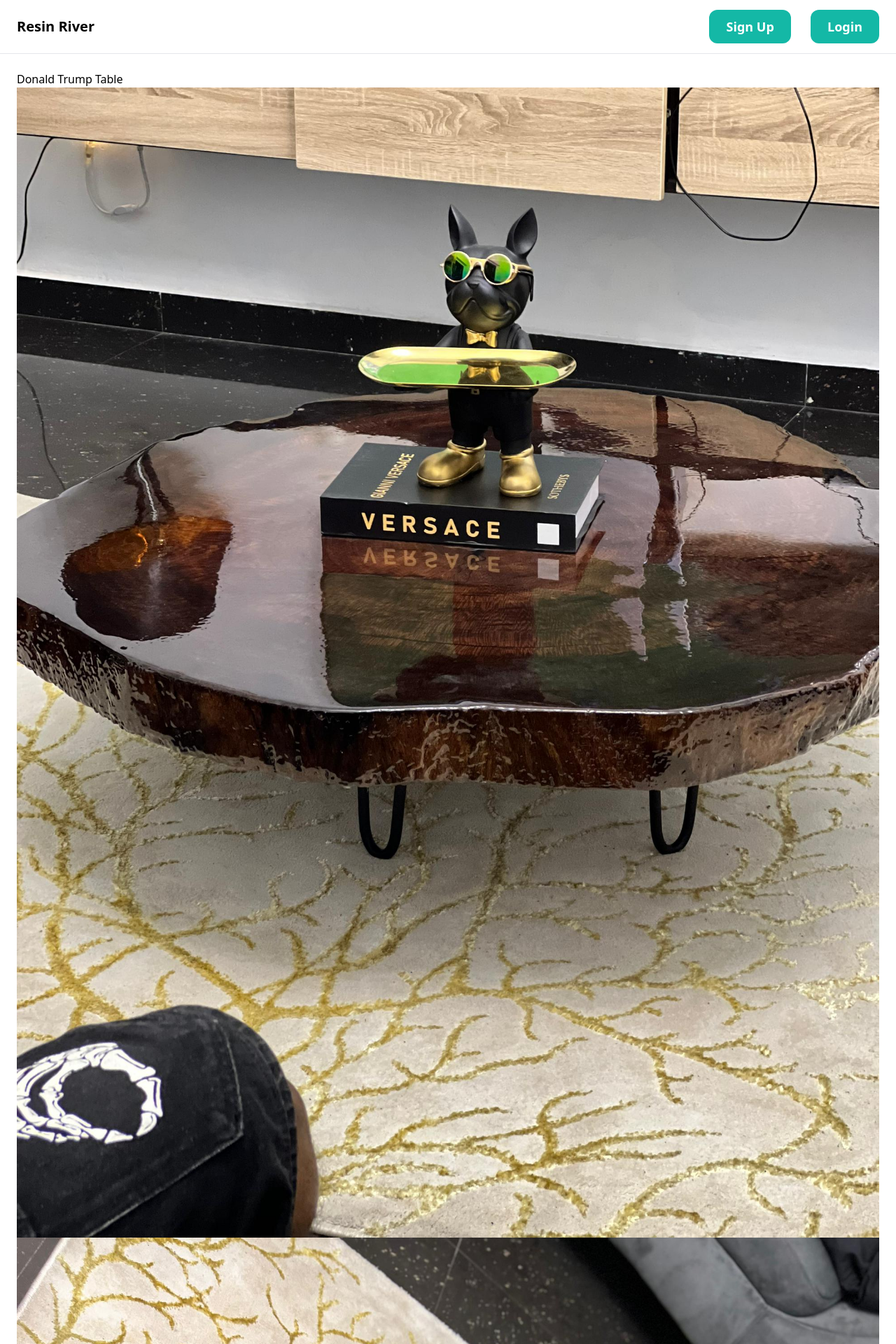
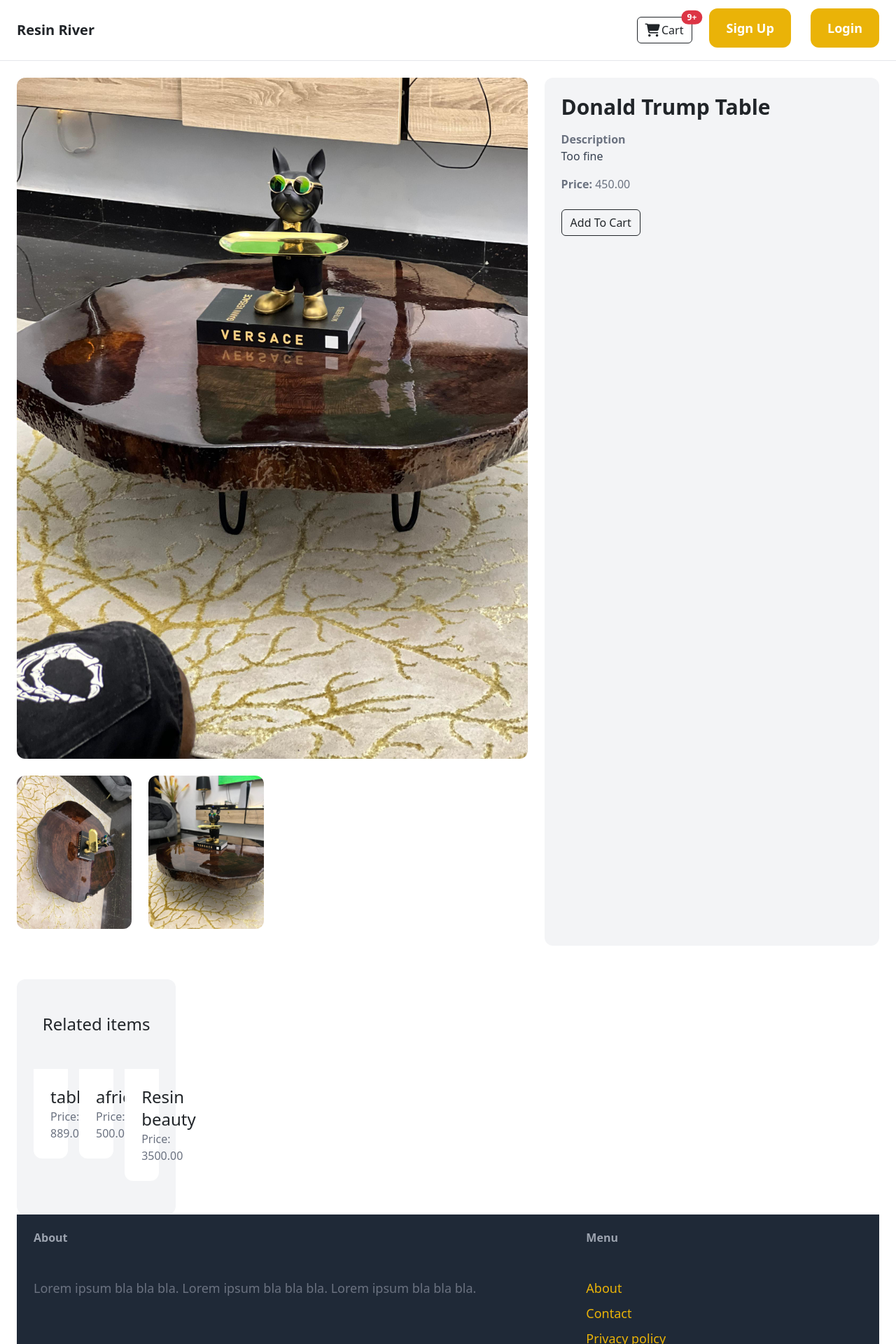
Before and after one commit to SyntaxSprite/resin_river, a Django app: a page that uses resin_river/templates/base.html in a window 1280 px wide. Shown: the top 1920 px of the page at 70% size. Run offline with Django 4.2, Linux system fonts and the light colour scheme; data comes from the database, SQL or seed files in the repository; both versions use the stored data as it was after the commit; some libraries are stand-ins or nearby versions.

Commit message:
working on cart functions part 1

```diff
--- a/resin_river/resin_apps/admin.py
+++ b/resin_river/resin_apps/admin.py
@@ -4,7 +4,7 @@
 
 class ItemsAdmin(admin.ModelAdmin):
     list_display = ('name', 'price', 'Category',)
-    list_filter = ('Category','price',)
+    list_filter = ('Category','price','Tag',)
     prepopulated_fields = {'slug':('name',)}
 
 
--- a/resin_river/resin_apps/models.py
+++ b/resin_river/resin_apps/models.py
@@ -47,7 +47,7 @@
     slug = models.SlugField(default="", unique=True, null=True)
 
     class Meta:
-        ordering = ['-created_at']
+
         verbose_name_plural = 'Items'
 
     def __str__(self):
--- a/resin_river/resin_apps/templates/resin_apps/item-details.html
+++ b/resin_river/resin_apps/templates/resin_apps/item-details.html
@@ -3,64 +3,134 @@
 {% block title %}{{post.slug}}{% endblock title %}
 
 {% block content %}
-    <h2>{{post.name}}</h2>
-    <section>
-        <img src="{{post.image1.url}}" alt="{{post.name}}">
-    </section>
-    <section id="smaller-image">
-        <ul>
+<div class="grid grid-cols-5 gap-6">
+    <div class="col-span-3">
+        <img src="{{post.image1.url}}" class="rounded-xl" id="mainImage">
+
+        <section class="grid grid-cols-4 gap-4" >
+
                 {% if post.image2 %}
-            <li><img src="{{post.image2.url}}" alt=""></li>
+                <div class="mt-6 mb-6" "col-span-1">
+                    <a href="#" onclick="changeMainImage('{{post.image2.url}}'); return false;">
+                        <img src="{{post.image2.url}}" class="rounded-xl">
+                    </a>
+                </div>
                 {% else %}
-            <li>No picture available</li>
+                <div class="mt-3 mb-3">
+                    <p class="text-red-500">No picture available</p>
+                </div>
                 {% endif %}
 
                 {% if post.image3 %}
-            <li><img src="{{post.image3.url}}" alt=""></li>
+                <div class="mt-6 mb-6" "col-span-1">
+                    <a href="#" onclick="changeMainImage('{{post.image3.url}}'); return false;">
+                        <img src="{{post.image3.url}}" class="rounded-xl">
+                    </a>
+                </div>
                 {% else %}
-            <li>No picture available</li>
+                <div class="mt-3 mb-3">
+                    <p class="text-red-500">No picture available</p>
+                </div>
                 {% endif %}
-        </ul>
+
+
+
+<script>
+    // Define the changeMainImage function in the global scope
+    function changeMainImage(newSrc) {
+        document.getElementById('mainImage').src = newSrc;
+    }
+
+    // Attach click event handlers after the DOM has fully loaded
+    document.addEventListener("DOMContentLoaded", function() {
+        // Attach click event handlers to your images
+        var mainImage = document.getElementById('mainImage');
+        var image2 = document.getElementById('image2');
+        var image3 = document.getElementById('image3');
+
+        if (mainImage) {
+            mainImage.addEventListener('click', function() {
+                changeMainImage(mainImage.src);
+            });
+        }
+
+        if (image2) {
+            image2.addEventListener('click', function() {
+                changeMainImage(image2.src);
+            });
+        }
+
+        if (image3) {
+            image3.addEventListener('click', function() {
+                changeMainImage(image3.src);
+            });
+        }
+    });
+</script>
+
+
         </section>
-        <section id="describe">
-            <p>{{post.description}}</p>
-            <span>{{post.price}}</span>
-        </section>
-    <section class="add-to-cart">
-        <form action="{% url "cart-list" %}", method="POST">
+
+</div>
+        <section class="col-span-2 p-6 bg-gray-100 rounded-xl">
+            <strong class="mb-6 text-3xl">{{post.name}}</strong>
+            <p class="text-gray-700 mt-3 mb-3">
+                <strong class="text-gray-500 ">Description</strong> <br>
+                {{post.description}}</p>
+            <span class="text-gray-500"><strong>Price: </strong>{{post.price}}</span>
+
+    <section class="mt-6 mb-6">
+        <form id="addToCartForm" data-url="{% url 'add-to-cart' %}">
             {% csrf_token %}
-            <input type="hidden", name="post_id", value="{{post.id}}" >
-            <button type="submit", class="add-to-cart-button">Add To Cart</button>
+            <input type="hidden" name="post_id" value="{{ post.id }}">
+            <button type="button" class="btn btn-outline-dark position-relative">Add To Cart</button>
         </form>
         <script>
-            $('.add-to-cart-button').click(function(event) {
+            $('#addToCartForm').on('submit', function(event) {
                 // Prevent the default form submission
                 event.preventDefault();
 
-                // Get the post_id from the hidden input inside the form
-                var post_id = $('input[name="post_id"]').val();
+                $.ajax({
+                    type: 'POST',
+                    url: '{% url "add-to-cart" %}',
+                    data: {
+                        post_id : $('#addToCartForm').val()
+                    },
+                })
+
 
                 // Send a POST request to your AddToCart view
-                $.post('/add-to-cart-ajax/', { post_id: post_id }, function(response) {
+                $.post($(this).data('url'), { post_id: post_id }, function(response) {
                     if (response.success) {
                         alert('Item added to cart!');
                         updateMiniCart();
-
-                        window.location.href = '/cart-list/';
                     } else {
                         alert('Failed to add item to cart.');
                     }
                 });
             });
 
-            function updateMiniCart() {
-                $.get('/get-mini-cart-ajax/', function(cartData) {
-                    $('.mini-cart').html(cartData);
-                    window.location.href = '/cart-list/';  // Redirect to the cart-list page
-                });
-            }
+        </script>
+     </section>
+</section>
+<div class="mt-6 px-6 py-12 bg-gray-100 rounded-xl">
+    <h2 class="mb-12 text-2xl text-center">Related items</h2>
 
-        </script>
+    <div class="grid grid-cols-3 gap-3">
+        {% for item in related_items %}
+            <div>
+                <a href="{% url 'item-details' item.slug %}">
+                    <div>
+                        <img src="{{ item.image.url }}" class="rounded-t-xl">
+                    </div>
 
-    </section>
+                    <div class="p-6 bg-white rounded-b-xl">
+                        <h2 class="text-2xl">{{ item.name }}</h2>
+                        <p class="text-gray-500">Price: {{ item.price }}</p>
+                    </div>
+                </a>
+            </div>
+        {% endfor %}
+    </div>
+</div>
 {% endblock content %}
--- a/resin_river/resin_apps/views.py
+++ b/resin_river/resin_apps/views.py
@@ -1,6 +1,6 @@
 from django.shortcuts import render, redirect
 from django.contrib.auth.decorators import login_required
-from .models import Items
+from .models import Items, Category
 from django.views import View
 from django.http import HttpResponseRedirect, JsonResponse
 from .forms import SignupForm
@@ -8,8 +8,8 @@
 # Create your views here.
 
 def startingpage(request):
-    latest_posts = Items.objects.all().order_by('created_at')[:3]
-    featured_posts = Items.objects.filter(Tag__caption='Featured')[:3]
+    latest_posts = Items.objects.all().order_by('-created_at')[0:3]
+    featured_posts = Items.objects.filter(Tag__caption='Featured').order_by('-created_at')[0:3]
 
     context = {
         'latest_posts': latest_posts,
@@ -19,12 +19,15 @@
     return render (request, 'resin_apps/index.html', context)
 
 
+
 class ItemDetails(View):
     def get(self, request, slug):
         post = Items.objects.get(slug=slug)
+        related_items = Items.objects.filter(Category=post.Category).exclude(slug=slug)[:3]
         context = {
             'post':post,
-            'post_tag': post.Tag.all()
+            'post_tag': post.Tag.all(),
+            'related_items': related_items
         }
         return render(request, 'resin_apps/item-details.html', context)
 
@@ -101,14 +104,7 @@
 
         return render(request,'resin_apps/cart-list.html', context)
 
-    def post(self, request):
-        post_id = request.POST.get('post_id')
-        cart_list = request.session.get('cart_list', [])
-        if post_id not in cart_list:
-            cart_list.append(post_id)
-            request.session['cart_list'] = cart_list
-            request.session.modified = True
-        return HttpResponseRedirect(request.path)
+
 
 
 
--- a/resin_river/templates/base.html
+++ b/resin_river/templates/base.html
@@ -6,18 +6,28 @@
 
     <script src="https://cdn.tailwindcss.com"></script>
     <title>{% block title %}{% endblock title %}</title>
+    <link href="https://cdn.jsdelivr.net/npm/bootstrap@5.3.2/dist/css/bootstrap.min.css" rel="stylesheet" integrity="sha384-T3c6CoIi6uLrA9TneNEoa7RxnatzjcDSCmG1MXxSR1GAsXEV/Dwwykc2MPK8M2HN" crossorigin="anonymous">
+    <script src="https://cdn.jsdelivr.net/npm/bootstrap@5.3.2/dist/js/bootstrap.bundle.min.js" integrity="sha384-C6RzsynM9kWDrMNeT87bh95OGNyZPhcTNXj1NW7RuBCsyN/o0jlpcV8Qyq46cDfL" crossorigin="anonymous"></script>
+    <link rel="stylesheet" href="https://cdnjs.cloudflare.com/ajax/libs/font-awesome/6.5.1/css/all.min.css" integrity="sha512-DTOQO9RWCH3ppGqcWaEA1BIZOC6xxalwEsw9c2QQeAIftl+Vegovlnee1c9QX4TctnWMn13TZye+giMm8e2LwA==" crossorigin="anonymous" referrerpolicy="no-referrer" />
+    <script src="https://cdnjs.cloudflare.com/ajax/libs/jquery/3.7.1/jquery.min.js" integrity="sha512-v2CJ7UaYy4JwqLDIrZUI/4hqeoQieOmAZNXBeQyjo21dadnwR+8ZaIJVT8EE2iyI61OV8e6M8PP2/4hpQINQ/g==" crossorigin="anonymous" referrerpolicy="no-referrer"></script>
 </head>
 <body>
     <nav class="py-6 px-6 flex justify-between items-center border-b border-gray-200">
         <a href="/" class="text-xl font-semibold">Resin River</a>
 
         <div class="space-x-6">
+            <a href="" class="btn btn-outline-dark position-relative"><i class="fa-solid fa-cart-shopping fa-beat"></i>
+                Cart
+                <span id="cart_qty" class="position-absolute top-0 start-100 translate-middle badge rounded-pill bg-danger">
+                  9+
+
+                </span>
             {% if request.user.is_authenticated %}
-            <a href="#"><i class="fa-solid fa-user-tie-hair" style="color: #133e2c;"></i></a>
+            <a href="#"><i class="fa-solid fa-user" style="color: #ffd43b;"></i></a>
             <a href="{%url "logout"%}" class="px-6 py-3 text-lg font-semibold bg-red-500 text-white rounded-xl hover:bg-red-700">Logout</a>
             {% else %}
-            <a href="{% url "sign-up" %}" class="px-6 py-3 text-lg font-semibold bg-teal-500 text-white rounded-xl hover:bg-teal-700">Sign Up</a>
-            <a href="{% url "login" %}" class="px-6 py-3 text-lg font-semibold bg-teal-500 text-white rounded-xl hover:bg-teal-700">Login</a>
+            <a href="{% url "sign-up" %}" class="px-6 py-3 text-lg font-semibold bg-yellow-500 text-white rounded-xl hover:bg-yellow-700">Sign Up</a>
+            <a href="{% url "login" %}" class="px-6 py-3 text-lg font-semibold bg-yellow-500 text-white rounded-xl hover:bg-yellow-700">Login</a>
             {% endif %}
         </div>
         </nav>
@@ -36,10 +46,10 @@
             <h3 class="mb-5 font-semibold text-gray-400">Menu</h3>
 
             <ul class="space-y-2">
-                <li><a href="#" class="text-lg text-teal-500 hover:text-teal-700">About</a></li>
-                <li><a href="#" class="text-lg text-teal-500 hover:text-teal-700">Contact</a></li>
-                <li><a href="#" class="text-lg text-teal-500 hover:text-teal-700">Privacy policy</a></li>
-                <li><a href="#" class="text-lg text-teal-500 hover:text-teal-700">Term of use</a></li>
+                <li><a href="#" class="text-lg text-yellow-500 hover:text-yellow-700">About</a></li>
+                <li><a href="#" class="text-lg text-yellow-500 hover:text-yellow-700">Contact</a></li>
+                <li><a href="#" class="text-lg text-yellow-500 hover:text-yellow-700">Privacy policy</a></li>
+                <li><a href="#" class="text-lg text-yellow-500 hover:text-yellow-700">Term of use</a></li>
             </ul>
         </div>
     </footer>
```
Also changed, not shown: resin_river/resin_apps/templates/resin_apps/include/items.html (+11 -11 lines), resin_river/db.sqlite3, resin_river/resin_apps/migrations/0003_alter_items_options.py (added), resin_river/uploads/images/Live_Edge_Wooden_Bathtubs_Are_Becoming_a_Thing_and_They_Look_Amazing_1_klOi1C5.jpg (added), 1 other file. Lines whose indentation alone changed are shown as unchanged.
